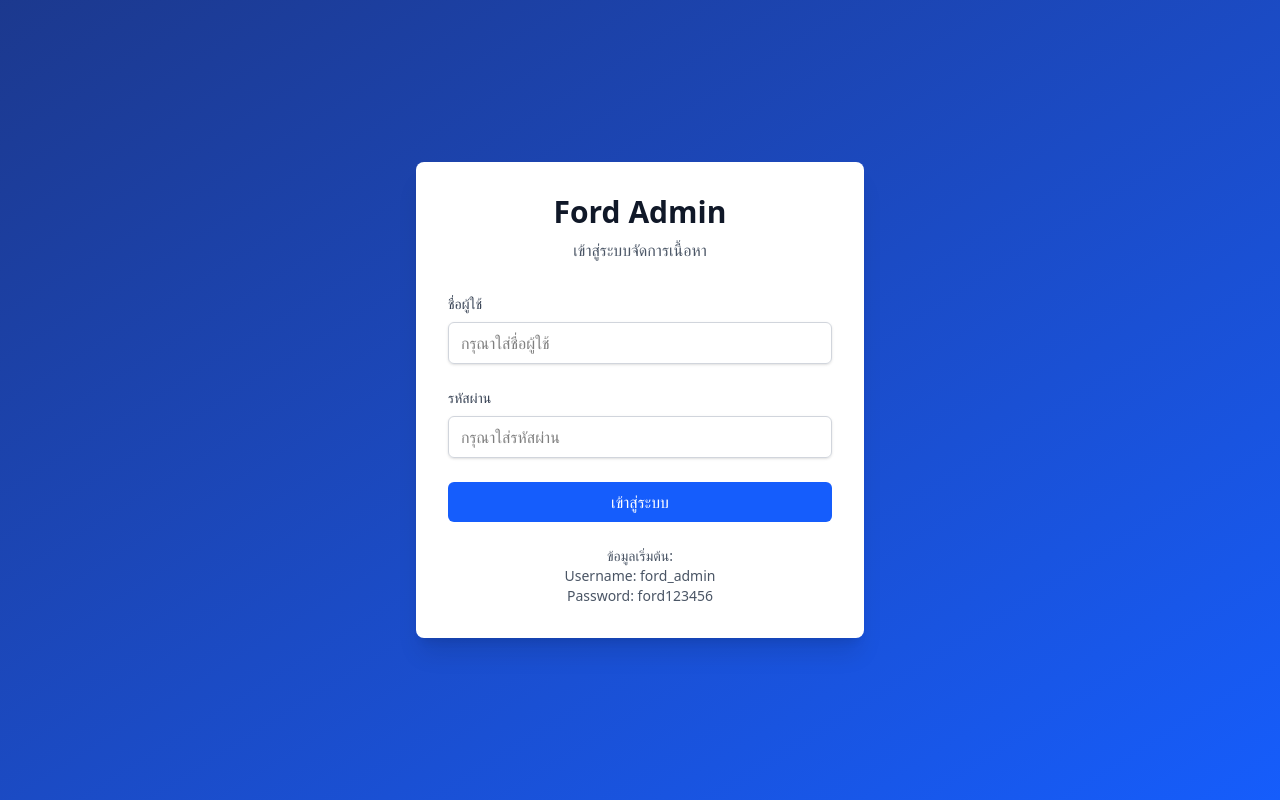
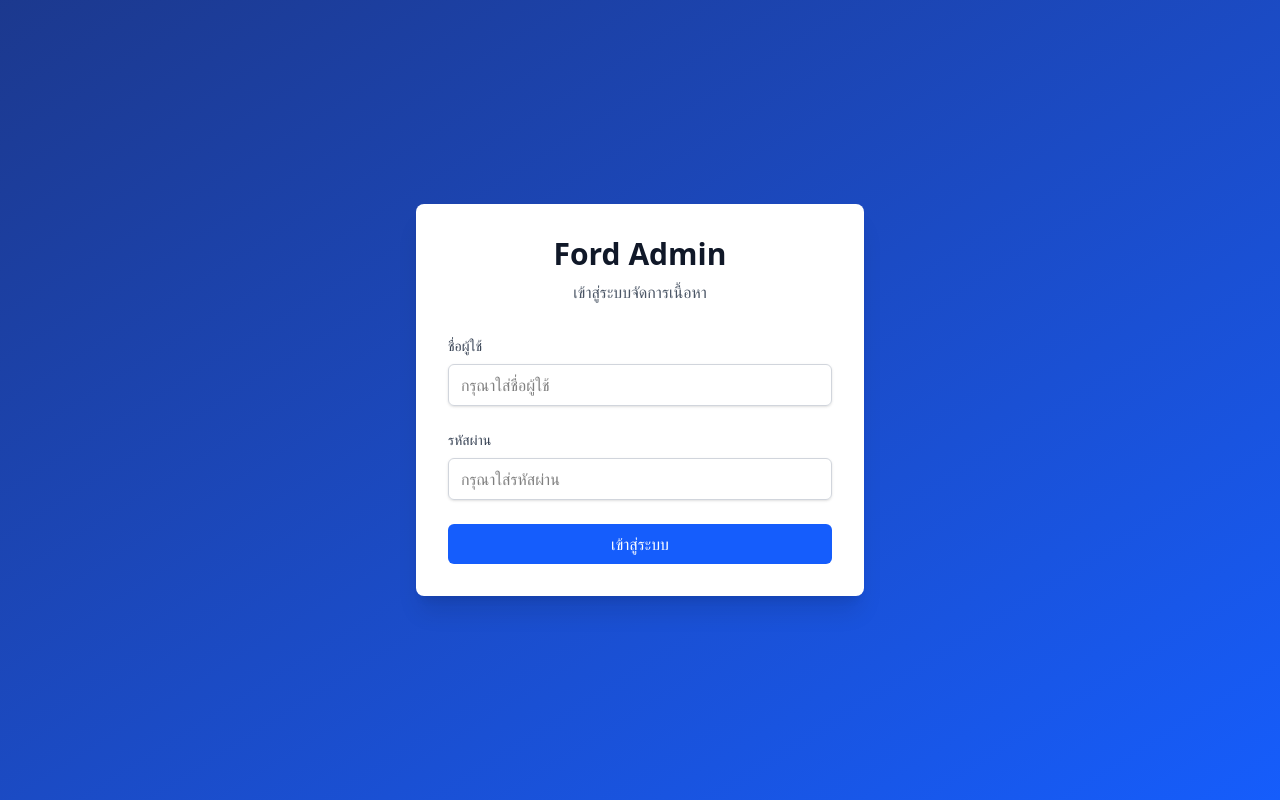
Before and after one commit to khomkrit0710/frod, a Next.js app: page /admin/login/ford in a window 1280 px wide. Built offline with nearby package versions, Linux system fonts and the light colour scheme.

Commit message:
password

```diff
--- a/src/app/admin/login/ford/page.tsx
+++ b/src/app/admin/login/ford/page.tsx
@@ -98,11 +98,11 @@
           </button>
         </form>
 
-        <div className="mt-6 text-center text-sm text-gray-600">
+        {/* <div className="mt-6 text-center text-sm text-gray-600">
           <p>ข้อมูลเริ่มต้น:</p>
           <p>Username: ford_admin</p>
           <p>Password: ford123456</p>
-        </div>
+        </div> */}
       </div>
     </div>
   )
```
